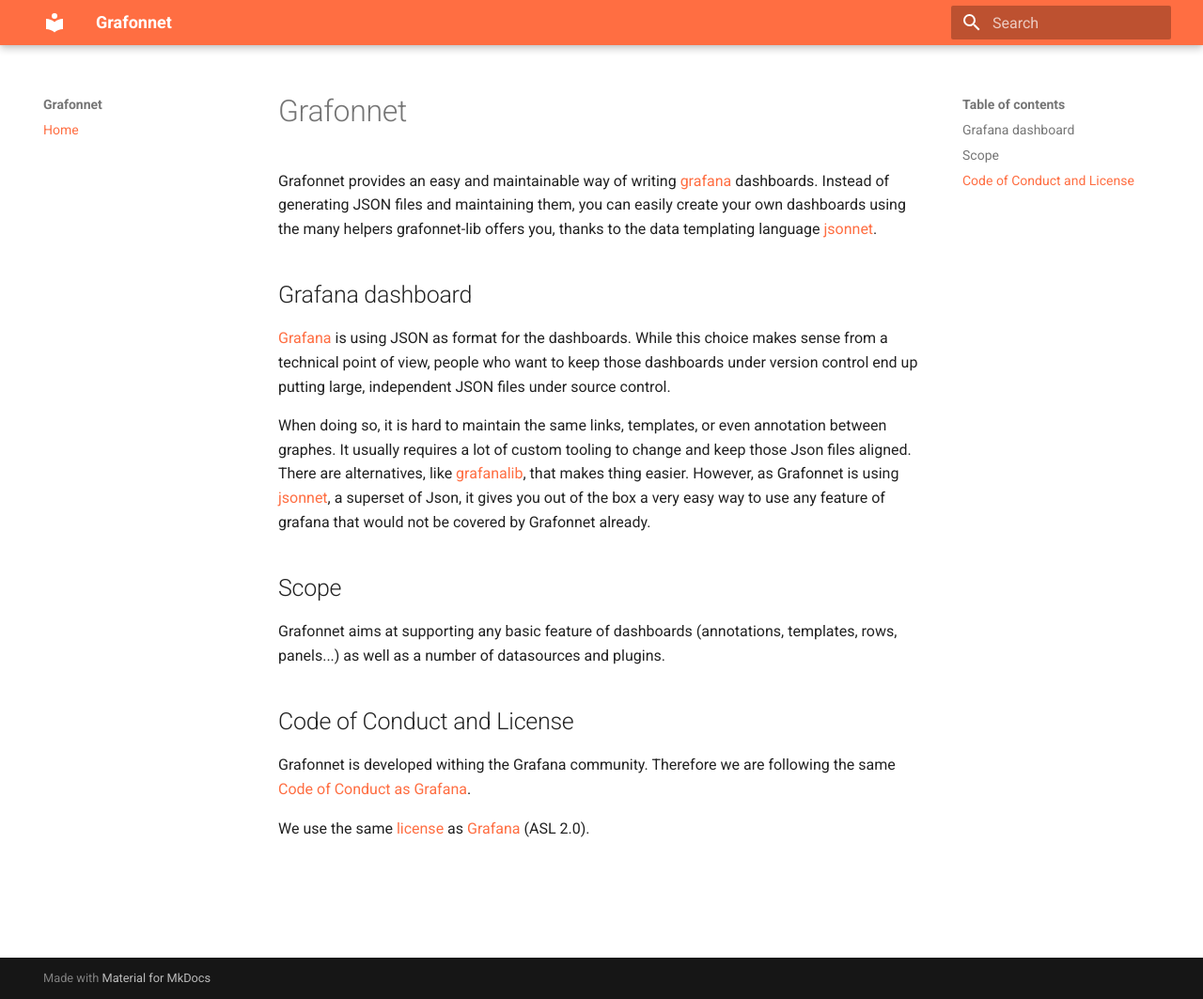
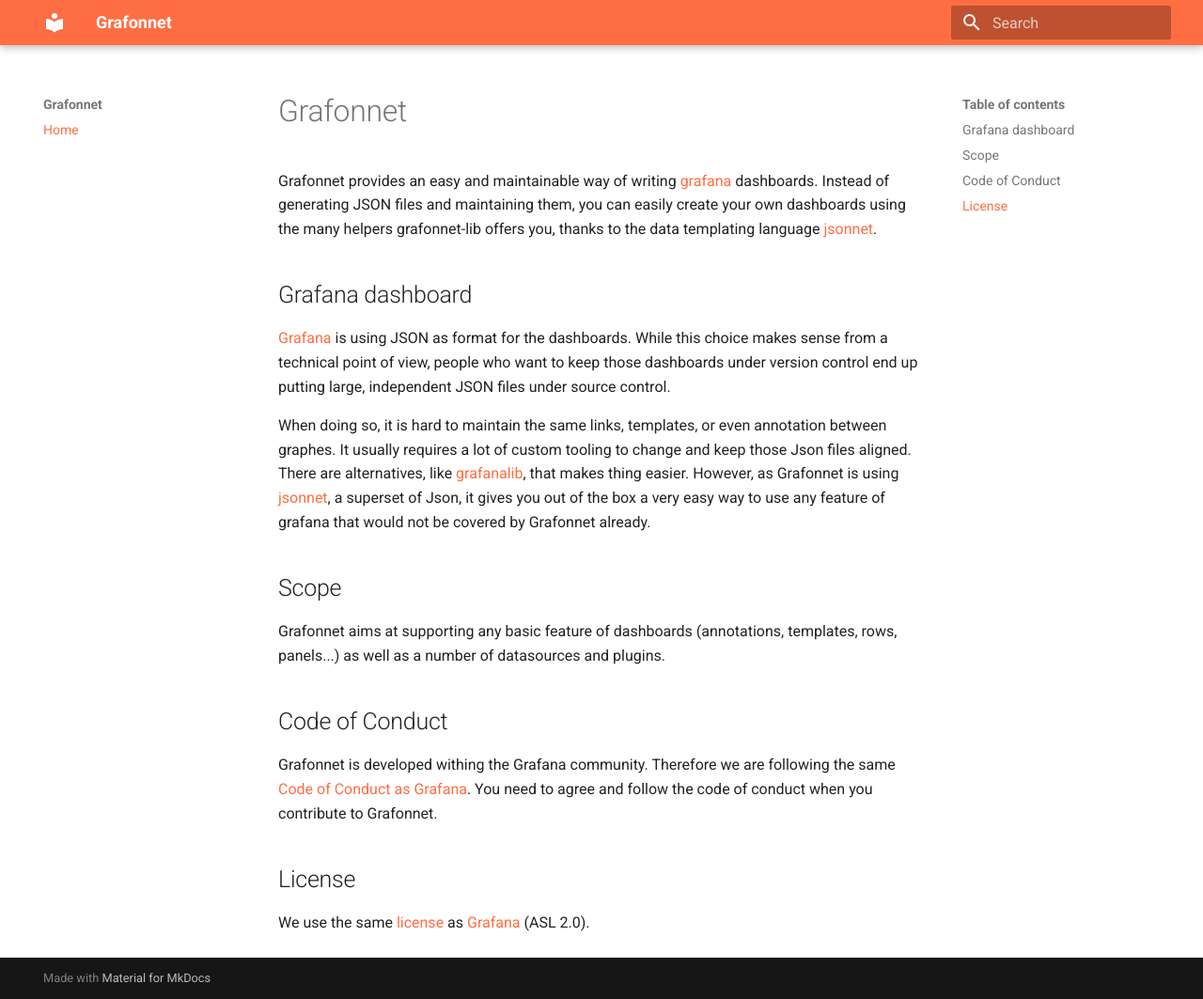
Before and after one commit to grafana/grafonnet-lib, an MkDocs documentation site: the page built from docs/index.md, in a window 1280 px wide and 1063 px high. Shown: the whole window at 94% size. Built offline with MkDocs 1.6.1 and Material for MkDocs 9.7.7, drawn with Linux system fonts in a browser that asks for light colours; old or Windows-style settings are respelled for this version of MkDocs.

Commit message:
Split Coc and license
Signed-off-by: Julien Pivotto <roidelapluie@inuits.eu>

```diff
--- a/docs/index.md
+++ b/docs/index.md
@@ -26,10 +26,13 @@
 Grafonnet aims at supporting any basic feature of dashboards (annotations,
 templates, rows, panels...) as well as a number of datasources and plugins.
 
-## Code of Conduct and License
+## Code of Conduct
 
 Grafonnet is developed withing the Grafana community. Therefore we are following
-the same [Code of Conduct as Grafana][coc].
+the same [Code of Conduct as Grafana][coc]. You need to agree and follow the
+code of conduct when you contribute to Grafonnet.
+
+## License
 
 We use the same [license][lic1] as [Grafana][lic2] (ASL 2.0).
 
```
